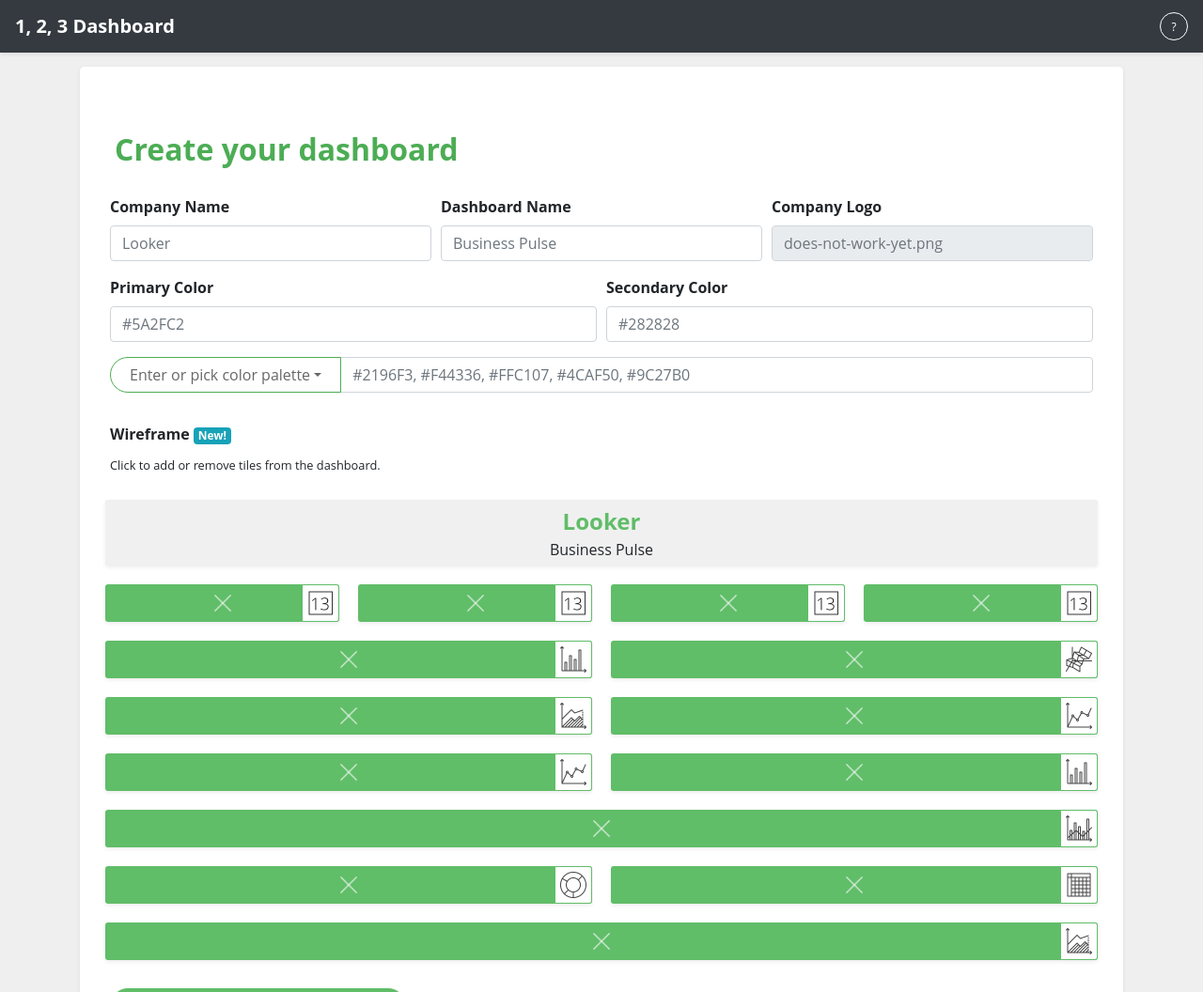
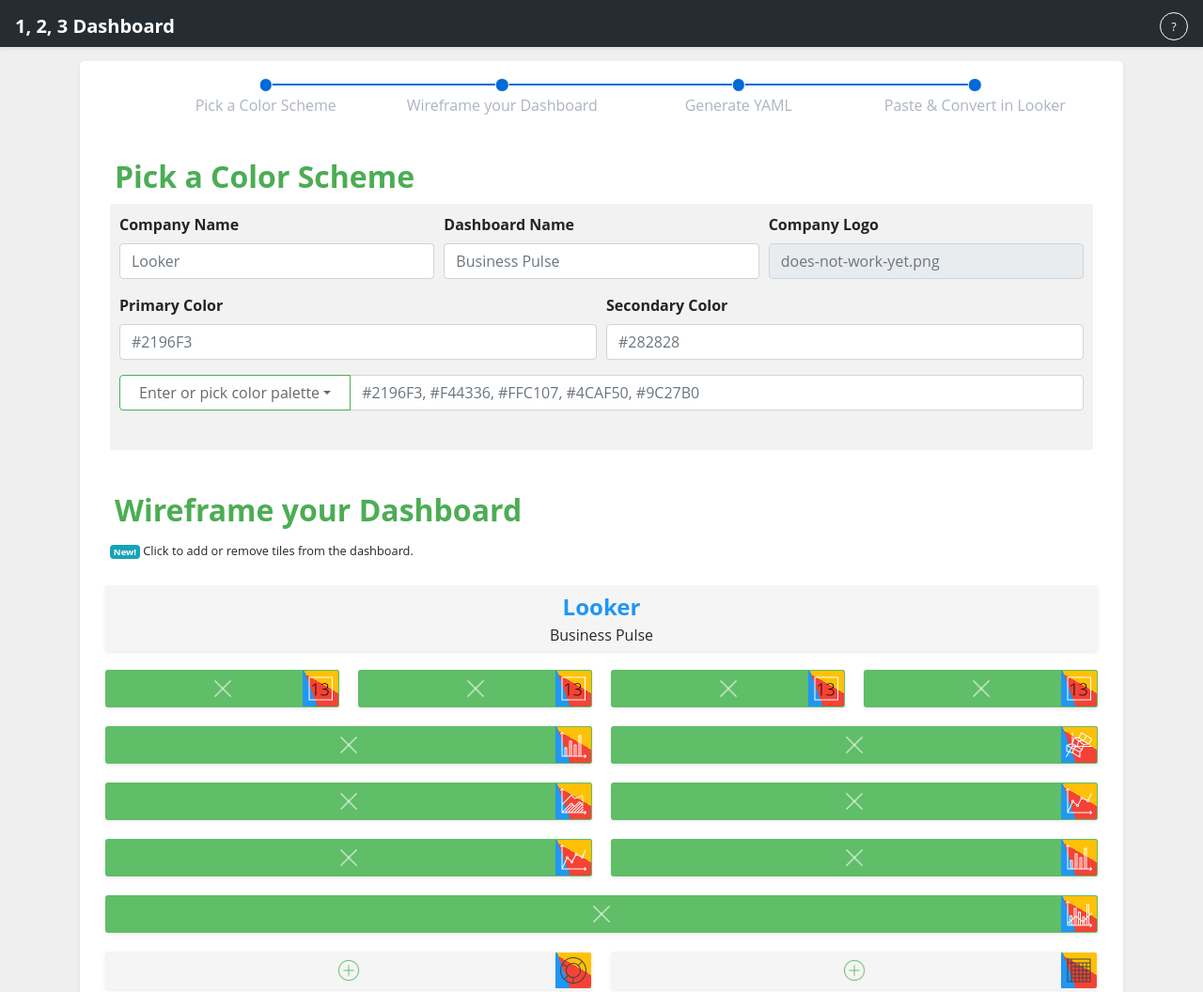
Before and after one commit to brechtv/demo_lookml_dashboard_generator, a plain HTML site: page index.html in a window 1280 px wide. Shown: the top 1056 px of the page at 94% size. Drawn offline with nearby package versions, Linux system fonts and the light colour scheme; some packages are replaced by stand-ins of ours; a script that the page names is missing.

Commit message:
color schemes

```diff
--- a/index.html
+++ b/index.html
@@ -11,22 +11,38 @@
 	<body>
 		<nav class="navbar bg-dark shadow-sm">
 			<a class="navbar-brand" style="color: white;">1, 2, 3 Dashboard</a>
-			<button type="button" class="btn btn-default btn-circle btn-white" data-toggle="collapse" href="#instructions">?</button>
-	</nav>
-	<main class="container">
-		<div class="jumbotron shadow-sm">
-			<h2>Create your dashboard</h2>
-			<div>
-				<div id="instructions" class="collapse card card-body how-to-instructions">
+			<button id="show-instructions" type="button" class="btn btn-default btn-circle btn-white">?</button>
+			<div id="instructions" class="how-to-instructions">
 						<h3>How to</h3>
 						<ul>
-					<li>Add in the name, color palette and use the wireframe to generate the dashboard YAML.</li>
+							<li>Add in the name, color palette and use the wireframe to include/exclude tiles and generate the dashboard YAML.</li>
 							<li>Copy the output and create a new dashboard in a project that's built on thelook. Make sure you have an <code>include: "*.dashboard"</code> on the model file.</li>
 							<li>Save your dashboard (no need to commit), and hit 'view dashboard' from the LookML file. Now you can view the dashboard and hit 'copy to space' to convert it into a user-defined dashboard!</li>
 						</ul>
 					</div>
+		</nav>
+		<main class="container">
+			<div class="jumbotron shadow-sm">
+				<div>
+					<ul class="step d-flex flex-nowrap">
+						<li class="step-item">
+							<span class="">Pick a Color Scheme</span>
+						</li>
+						<li class="step-item">
+							<span class="">Wireframe your Dashboard</span>
+						</li>
+						<li class="step-item">
+							<span class="">Generate YAML</span>
+						</li>
+						<li class="step-item">
+							<span class="">Paste & Convert in Looker</span>
+						</li>
+					</ul>
 				</div>
-
+				<h2>Pick a Color Scheme</h2>
+				<div>
+				</div>
+				<div class="settings-form">
 					<div class="form-row">
 						<div class="form-group col-md-4">
 							<label for="settings-company-name">Company Name</label>
@@ -44,7 +60,7 @@
 					<div class="form-row">
 						<div class="form-group col-md-6">
 							<label for="settings-color-primary">Primary Color</label>
-					<input type="text" class="form-control" id="settings-color-primary" placeholder="#5A2FC2">
+							<input type="text" class="form-control" id="settings-color-primary" placeholder="#2196F3">
 						</div>
 						<div class="form-group col-md-6">
 							<label for="settings-color-secondary">Secondary Color</label>
@@ -95,9 +111,10 @@
 							</div>
 						</div>
 					</div>
+				</div>
 				<div class="wf">
-				<label for="settings-company-subtitle">Wireframe <span class='badge badge-info'>New!</span></label>
-				<p><small>Click to add or remove tiles from the dashboard.</small></p>
+					<h2>Wireframe your Dashboard</h2>
+					<p><small><span class='badge badge-info'>New!</span> Click to add or remove tiles from the dashboard.</small></p>
 					<div class="row">
 						<div class="col-sm wf-viz-header">
 							<div><span id='wf-title'>Looker</span></div>
@@ -148,29 +165,29 @@
 						</div>
 					</div>
 					<div class="row">
-					<div class="col-sm wf-viz wf-viz-included" id="wf-6-1">
+						<div class="col-sm wf-viz wf-viz-omitted" id="wf-6-1">
 							<div class="wf-viz-title"><img src="static/img/pie3.png"></div>
 						</div>
-					<div class="col-sm wf-viz wf-viz-included" id="wf-6-2">
+						<div class="col-sm wf-viz wf-viz-omitted" id="wf-6-2">
 							<div class="wf-viz-title"><img src="static/img/grid.png"></div>
 						</div>
 					</div>
 					<div class="row">
-					<div class="col-sm wf-viz wf-viz-included" id="wf-7-1">
+						<div class="col-sm wf-viz wf-viz-omitted" id="wf-7-1">
 							<div class="wf-viz-title"><img src="static/img/area.png"></div>
 						</div>
 					</div>
 				</div>
 				<div class="form-row">
-				<div class="form-group col-md-12">
+					<h2>Generate your Dashboard</h2>
+					<div class="form-group col-md-12 mt-4 ">
 						<button class="btn btn-primary" onclick="generateDashboard()">Generate Dashboard LookML (YAML)
 						</button>
 					</div>
 				</div>
-		</div>
 				<div>
-			<div class="pt-4" id="generated-dashboard-lookml-container">
-				<div class="form-row">
+					<div id="generated-dashboard-lookml-container">
+						<div class="form-row ">
 							<div class="form-group col-md-12">
 								<button class="btn btn-outline-primary" id="copy-lookml" data-clipboard-target="#generated-dashboard-lookml">Copy Dashboard LookML (YAML)
 								</button>
@@ -180,6 +197,7 @@
 							<div class="form-group col-md-12">
 								<textarea class="form-control" id="generated-dashboard-lookml" rows='50'>
 								</textarea>
+							</div>
 						</div>
 					</div>
 				</div>
--- a/static/app.css
+++ b/static/app.css
@@ -16,7 +16,7 @@
 .wf-viz-header {
 	min-height: 40px;
 	text-align: center;
-	background-color: #f0f0f0 !important;
+	background-color: #f5f5f5 !important;
 	box-shadow: 0 .125rem .25rem rgba(0, 0, 0, .075) !important;
 	margin: 10px;
 	padding: 5px 0;
@@ -76,21 +76,24 @@
 	border: solid 1px #f5f5f5;
 }
 
-.wf-viz-omitted .wf-viz-title img {
-	filter: brightness(300%);
+.wf-viz-included .wf-viz-title img {
+filter: brightness(10000%);
 }
 
 .wf-viz-omitted {
 	background-image: url(img/add.png);
 }
-
 .jumbotron {
 	margin-top: 15px;
+	padding-top: 15px;
 	background-color: white;
 }
 
 #generated-dashboard-lookml-container {
 	display: none;
+	background-color: #f0f0f0;
+	padding: 10px;
+	border-radius: 3px;
 }
 
 .color-preview-div {
@@ -110,7 +113,6 @@
 .btn {
 	padding-left: 20px;
 	padding-right: 20px;
-	border-radius: 100px;
 }
 
 body {
@@ -122,16 +124,18 @@
 h1, h2, h3, h4, h5 {
 	color: #4cad54;
 	padding: 5px;
-	margin-bottom: 25px;
+	margin-bottom: 5px;
+	margin-top: 40px;
 	font-weight: bold;
 }
 
 .navbar {
+	max-height: 50px;
 	position: -webkit-sticky;
     position: sticky;
     top: 0;
     z-index: 1020;
-    background-color: #282828;
+    background-color: #252d33 !important;
 }
 
 .navbar-brand {
@@ -140,7 +144,11 @@
 }
 
 .how-to-instructions {
-	background-color: #efefef;
+	display: none;
+	color: white;
+	background-color: rgba(37,45,51,0.92);
+	margin: 20px;
+	padding: 15px;
 }
 
 .app-title {
@@ -214,7 +222,6 @@
 	min-height: 32px;
 }
 
-
 .btn-circle {
   width: 30px;
   height: 30px;
@@ -224,6 +231,11 @@
   line-height: 1.428571429;
   border-radius: 15px;
 }
+
+.btn-circle:hover, .btn-circle:active {
+	color: white;
+}
+
 .btn-circle.btn-lg {
   width: 50px;
   height: 50px;
@@ -244,3 +256,69 @@
 	color: white;
 	border: solid 1px white;
 }
+
+.step {
+  list-style: none;
+  width: 100%;
+}
+
+.step .step-item {
+  -ms-flex: 1 1 0;
+  flex: 1 1 0;
+  margin-top: 0;
+  min-height: 1rem;
+  position: relative;
+  text-align: center;
+}
+
+.step .step-item:not(:first-child)::before {
+  background: #0069d9;
+  content: "";
+  height: 2px;
+  left: -50%;
+  position: absolute;
+  top: 9px;
+  width: 100%;
+}
+
+.step .step-item span {
+  color: #acb3c2;
+  display: inline-block;
+  padding: 20px 10px 0;
+  text-decoration: none;
+}
+
+.step .step-item span::before {
+  background: #0069d9;
+  border: .1rem solid #fff;
+  border-radius: 50%;
+  content: "";
+  display: block;
+  height: .9rem;
+  left: 50%;
+  position: absolute;
+  top: .2rem;
+  transform: translateX(-50%);
+  width: .9rem;
+  z-index: 1;
+}
+
+.step .step-item.active span::before {
+  background: #fff;
+  border: .1rem solid #0069d9;
+}
+
+.step .step-item.active ~ .step-item::before {
+  background: #e7e9ed;
+}
+
+.step .step-item.active ~ .step-item a::before {
+  background: #e7e9ed;
+}
+
+.settings-form {
+	background-color: #f2f2f2;
+	padding: 10px;
+	margin-bottom: 15px;
+	border-radius: 3px;
+}
--- a/static/app.js
+++ b/static/app.js
@@ -1,4 +1,17 @@
 (function() {
+    $("#show-instructions").click(function(){
+        if($("#instructions").is(':visible')) {
+            $("#instructions").hide();
+        } else {
+            $("#instructions").show();
+        }
+
+    })
+
+    $("#wf-title").css("color", "#2196F3");
+    $("#wf-dash-title").css("color", "#282828");
+    setColorsOnWireframe(["#2196F3", "#F44336", "#FFC107", "#4CAF50"]);
+
     $(".color-palette-item").click(function() {
         const palette_input = $("#settings-color-palette");
         switch ($(this).attr('id')) {
@@ -17,6 +30,9 @@
             default:
                 palette_input.val(`#42A5F5, #EF5350, #FFCA28, #66BB6A, #AB47BC`)
         }
+
+        const colors = palette_input.val().split(", ");
+        setColorsOnWireframe(colors);
     })
 
     $(".wf-viz").click(function() {
@@ -27,11 +43,24 @@
         }
     });
 
-    $('#settings-company-name').on("input", function(){
-        // Print entered value in a div box
+    $('#settings-company-name').on("input", function() {
         $("#wf-title").text($(this).val());
     });
 
+    $('#settings-dashboard-name').on("input", function() {
+        $("#wf-dash-title").text($(this).val());
+    });
+
+    $('#settings-color-primary').on("input", function() {
+        if (isColor($(this).val())) {
+            $("#wf-title").css("color", $(this).val());
+        }
+    });
+    $('#settings-color-secondary').on("input", function() {
+        if (isColor($(this).val())) {
+            $("#wf-dash-title").css("color", $(this).val());
+        }
+    });
 })()
 
 
@@ -66,7 +95,7 @@
     let dashboard_template = templates["header"];
 
     $(".wf-viz").each(function() {
-        if($(this).hasClass("wf-viz-included")) {
+        if ($(this).hasClass("wf-viz-included")) {
             const template_id = $(this)[0].id;
             const template_body = templates[template_id];
             dashboard_template += template_body;
@@ -95,3 +124,34 @@
     $('#generated-dashboard-lookml-container').show();
     $('#generated-dashboard-lookml-container').get(0).scrollIntoView();
 }
+
+function isColor(stringToTest) {
+    if (stringToTest === "") {
+        return false;
+    }
+    if (stringToTest === "inherit") {
+        return false;
+    }
+    if (stringToTest === "transparent") {
+        return false;
+    }
+
+    var image = document.createElement("img");
+    image.style.color = "rgb(0, 0, 0)";
+    image.style.color = stringToTest;
+    if (image.style.color !== "rgb(0, 0, 0)") {
+        return true;
+    }
+    image.style.color = "rgb(255, 255, 255)";
+    image.style.color = stringToTest;
+    return image.style.color !== "rgb(255, 255, 255)";
+}
+
+function setColorsOnWireframe(colors) {
+    $(".wf-viz-title").css({
+        background: `-webkit-linear-gradient(70deg, ${colors[0]}  30%, rgba(0,0,0,0) 30%), -webkit-linear-gradient(30deg, ${colors[1]} 60%, ${colors[2]} 60%)`,
+        background: `-o-linear-gradient(70deg, ${colors[0]}  30%, rgba(0,0,0,0) 30%), -o-linear-gradient(30deg, ${colors[1]} 60%, ${colors[2]} 60%)`,
+        background: `-moz-linear-gradient(70deg, ${colors[0]}  30%, rgba(0,0,0,0) 30%), -moz-linear-gradient(30deg, ${colors[1]} 60%, ${colors[2]} 60%)`,
+        background: `linear-gradient(70deg, ${colors[0]}  30%, rgba(0,0,0,0) 30%), linear-gradient(30deg, ${colors[1]} 60%, ${colors[2]} 60%)`
+    })
+}
--- a/static/templates.js
+++ b/static/templates.js
@@ -1,6 +1,5 @@
 const templates = {
-    "header": `
-- dashboard: business_pulse_dashboard
+    "header": `- dashboard: business_pulse_dashboard
   title: {{ company_title }} - {{ dashboard_name }}
   layout: newspaper
   description: ''
```
Lines whose indentation alone changed are shown as unchanged.
